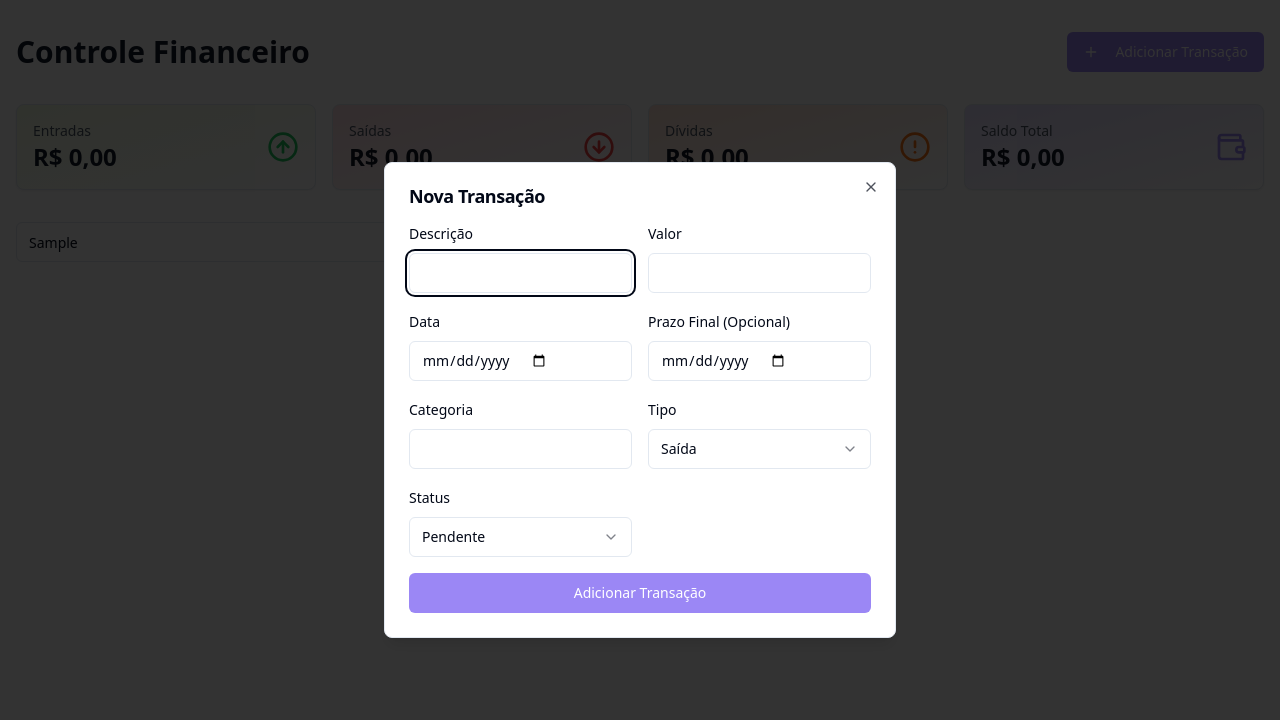
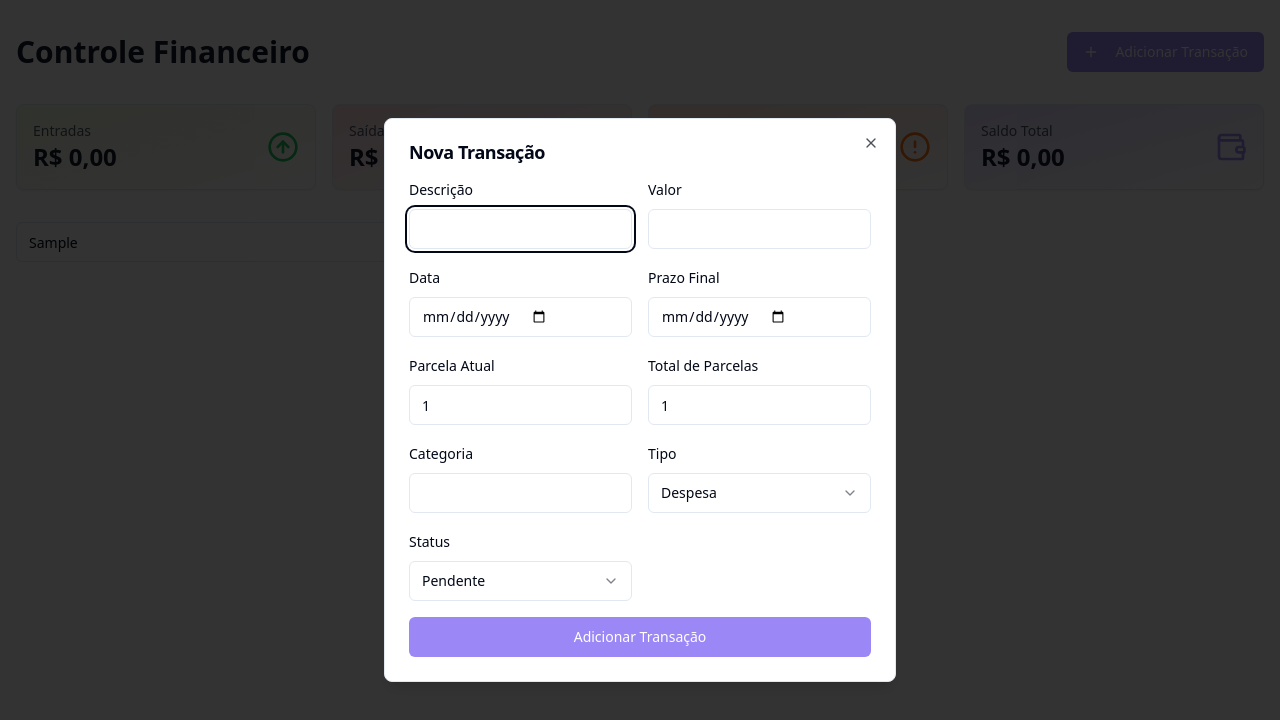
Before and after one commit to paycardsx/savvy-funds-control, a React (Vite) app: page / in a window 1280 px wide. Both pictures are taken after typing "Sample" into the empty fields and a click on the button "Adicionar Transação". Shown: the top 720 px of the page. Built offline with nearby package versions, Linux system fonts and the light colour scheme.

Commit message:
Add expense handling and categories
Include expenses in the financial summary and add a category for expenses in the transaction types. Update the due date handling to treat it as installments for better tracking of payments.
[skip gpt_engineer]

```diff
--- a/src/components/AddTransactionForm.tsx
+++ b/src/components/AddTransactionForm.tsx
@@ -17,6 +17,8 @@ export const AddTransactionForm = ({ onAddTransaction }: AddTransactionFormProps
   const [category, setCategory] = useState("");
   const [type, setType] = useState<TransactionType>("expense");
   const [status, setStatus] = useState<TransactionStatus>("pending");
+  const [currentInstallment, setCurrentInstallment] = useState("1");
+  const [totalInstallments, setTotalInstallments] = useState("1");
 
   const handleSubmit = (e: React.FormEvent) => {
     e.preventDefault();
@@ -25,6 +27,12 @@ export const AddTransactionForm = ({ onAddTransaction }: AddTransactionFormProps
       amount: Number(amount),
       date,
       ...(type !== 'income' && dueDate ? { dueDate } : {}),
+      ...(type !== 'income' && Number(totalInstallments) > 1 ? {
+        installments: {
+          current: Number(currentInstallment),
+          total: Number(totalInstallments)
+        }
+      } : {}),
       category,
       type,
       status,
@@ -37,7 +45,11 @@ export const AddTransactionForm = ({ onAddTransaction }: AddTransactionFormProps
     setCategory("");
     setType("expense");
     setStatus("pending");
+    setCurrentInstallment("1");
+    setTotalInstallments("1");
   };
+
+  const showInstallments = type !== 'income';
 
   return (
     <form onSubmit={handleSubmit} className="space-y-4">
@@ -74,7 +86,7 @@ export const AddTransactionForm = ({ onAddTransaction }: AddTransactionFormProps
         </div>
         {type !== 'income' && (
           <div className="space-y-2">
-            <Label htmlFor="dueDate">Prazo Final (Opcional)</Label>
+            <Label htmlFor="dueDate">Prazo Final</Label>
             <Input
               id="dueDate"
               type="date"
@@ -82,6 +94,30 @@ export const AddTransactionForm = ({ onAddTransaction }: AddTransactionFormProps
               onChange={(e) => setDueDate(e.target.value)}
             />
           </div>
+        )}
+        {showInstallments && (
+          <>
+            <div className="space-y-2">
+              <Label htmlFor="currentInstallment">Parcela Atual</Label>
+              <Input
+                id="currentInstallment"
+                type="number"
+                min="1"
+                value={currentInstallment}
+                onChange={(e) => setCurrentInstallment(e.target.value)}
+              />
+            </div>
+            <div className="space-y-2">
+              <Label htmlFor="totalInstallments">Total de Parcelas</Label>
+              <Input
+                id="totalInstallments"
+                type="number"
+                min="1"
+                value={totalInstallments}
+                onChange={(e) => setTotalInstallments(e.target.value)}
+              />
+            </div>
+          </>
         )}
         <div className="space-y-2">
           <Label htmlFor="category">Categoria</Label>
@@ -100,7 +136,8 @@ export const AddTransactionForm = ({ onAddTransaction }: AddTransactionFormProps
             </SelectTrigger>
             <SelectContent>
               <SelectItem value="income">Entrada</SelectItem>
-              <SelectItem value="expense">Saída</SelectItem>
+              <SelectItem value="expense">Despesa</SelectItem>
+              <SelectItem value="bill">Conta</SelectItem>
               <SelectItem value="debt">Dívida</SelectItem>
             </SelectContent>
           </Select>
--- a/src/components/TransactionCard.tsx
+++ b/src/components/TransactionCard.tsx
@@ -2,7 +2,7 @@ import { Card } from "@/components/ui/card";
 import { Badge } from "@/components/ui/badge";
 import { formatCurrency } from "@/lib/utils";
 import { Transaction } from "@/lib/types";
-import { Calendar, Clock } from "lucide-react";
+import { Calendar, Clock, Layers } from "lucide-react";
 
 interface TransactionCardProps {
   transaction: Transaction;
@@ -27,11 +27,27 @@ export const TransactionCard = ({ transaction }: TransactionCardProps) => {
       case 'income':
         return 'text-green-600';
       case 'expense':
+      case 'bill':
         return 'text-red-600';
       case 'debt':
         return 'text-orange-600';
       default:
         return 'text-gray-600';
+    }
+  };
+
+  const getTypeLabel = (type: string) => {
+    switch (type) {
+      case 'income':
+        return 'Entrada';
+      case 'expense':
+        return 'Despesa';
+      case 'bill':
+        return 'Conta';
+      case 'debt':
+        return 'Dívida';
+      default:
+        return type;
     }
   };
 
@@ -44,12 +60,19 @@ export const TransactionCard = ({ transaction }: TransactionCardProps) => {
             <Badge variant="outline" className={getStatusColor(transaction.status)}>
               {transaction.status === 'paid' ? 'Pago' : transaction.status === 'pending' ? 'Pendente' : 'Em atraso'}
             </Badge>
+            <Badge variant="outline">{getTypeLabel(transaction.type)}</Badge>
             <span className="text-sm text-gray-500">{transaction.category}</span>
           </div>
-          {transaction.dueDate && (transaction.type === 'expense' || transaction.type === 'debt') && (
+          {transaction.dueDate && transaction.type !== 'income' && (
             <div className="flex items-center gap-1 text-sm text-gray-500 mt-1">
               <Clock className="h-4 w-4" />
               <span>Vence em: {new Date(transaction.dueDate).toLocaleDateString('pt-BR')}</span>
+            </div>
+          )}
+          {transaction.installments && (
+            <div className="flex items-center gap-1 text-sm text-gray-500 mt-1">
+              <Layers className="h-4 w-4" />
+              <span>Parcela {transaction.installments.current} de {transaction.installments.total}</span>
             </div>
           )}
         </div>
--- a/src/lib/types.ts
+++ b/src/lib/types.ts
@@ -1,12 +1,16 @@
 export type TransactionStatus = 'paid' | 'pending' | 'overdue';
-export type TransactionType = 'income' | 'expense' | 'debt';
+export type TransactionType = 'income' | 'expense' | 'debt' | 'bill';
 
 export interface Transaction {
   id: string;
   description: string;
   amount: number;
   date: string;
-  dueDate?: string; // Campo opcional de prazo final
+  dueDate?: string;
+  installments?: {
+    current: number;
+    total: number;
+  };
   category: string;
   type: TransactionType;
   status: TransactionStatus;
--- a/src/lib/utils.ts
+++ b/src/lib/utils.ts
@@ -1,6 +1,6 @@
 import { type ClassValue, clsx } from "clsx";
 import { twMerge } from "tailwind-merge";
-import { Transaction, TransactionType } from "./types";
+import { Transaction } from "./types";
 
 export function cn(...inputs: ClassValue[]) {
   return twMerge(clsx(inputs));
@@ -22,6 +22,7 @@ export const calculateTotals = (transactions: Transaction[]) => {
           acc.income += amount;
           break;
         case 'expense':
+        case 'bill':
           acc.expenses += amount;
           break;
         case 'debt':
```
